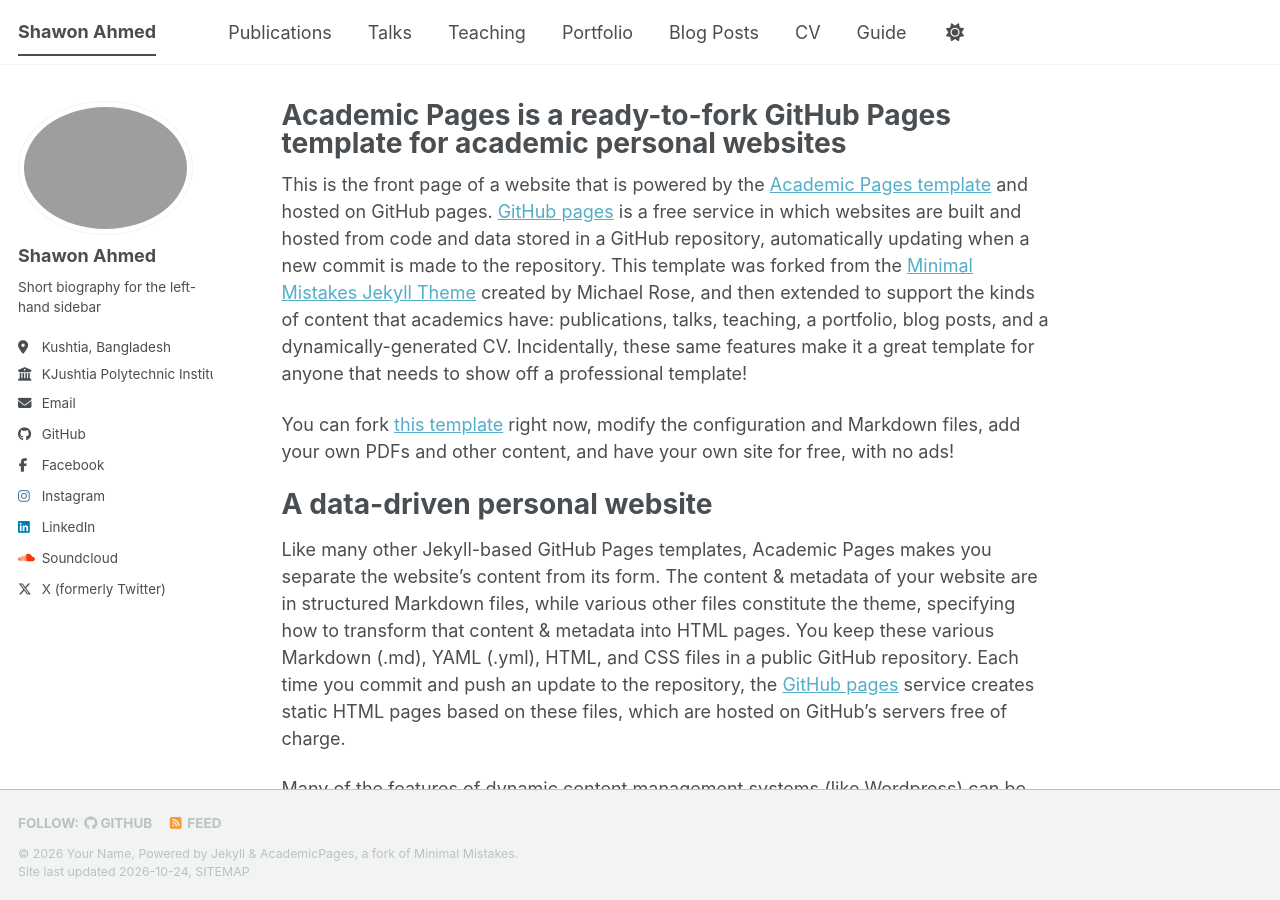
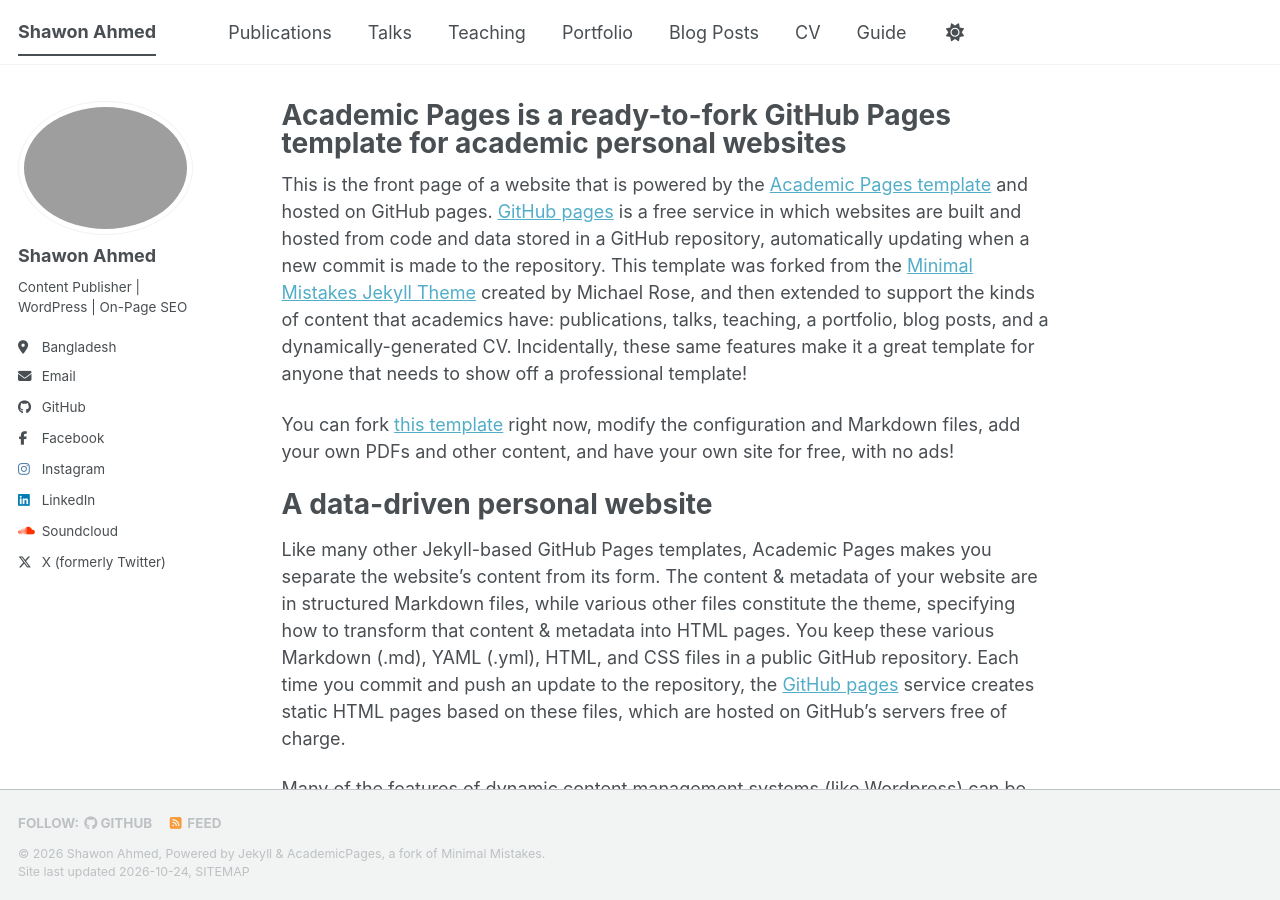
Before and after one commit to shawon123sa/shawon123sa.github.io, a Jekyll site: the page built from _pages/about.md, in a window 1280 px wide and 900 px high. Built offline with Jekyll 4.4.1, drawn with Linux system fonts in a browser that asks for light colours; a style sheet for code colours, icons or effects is not loaded; part of the change alters nothing that is shown.

Commit message:
Revise personal details in _config.yml
Updated personal information and social media links in the configuration file.

```diff
--- a/_config.yml
+++ b/_config.yml
@@ -6,81 +6,78 @@
 # `jekyll serve -l -H localhost`. If you change this file, please restart the
 # server process.
 
+
 # Basic Site Settings
 locale                   : "en-US"
-site_theme               : "default" # The available themes options are "default", "air", "sunrise", "mint", "dirt" and "contrast"
+site_theme               : "default"
 title                    : "Shawon Ahmed"
 title_separator          : "-"
-name                     : &name "Your Name"
-description              : &description "Your Name's academic portfolio"   # Update this with a general description of your site, this is the default if not overridden by a page
-url                      : https://academicpages.github.io # The base hostname & protocol for your site e.g. "https://[your GitHub username].github.io",
-                                                           # or if you already have some other page hosted on Github then use "https://[your GitHub username].github.io/[Your Repo Name]"
-baseurl                  : "" # the subpath of your site, e.g. "/blog"
-repository               : "academicpages/academicpages.github.io"
+name                     : &name "Shawon Ahmed"
+description              : &description "Shawon Ahmed's professional portfolio showcasing content publishing, WordPress, SEO experience and education."
+url                      : "https://shawon123sa.github.io"
+baseurl                  : ""
+repository               : "shawon123sa/shawon123sa.github.io"
 
-# Site Author - The following control what appear as part of the author content on the side bar.
-#               If a field is blank the icon and link will not appear, otherwise it will be shown.
-#               Additional customization can be done by editing /_includes/author-profile.html
+# Site Author
 author:
-  # Biographic information
   avatar           : "IMG_3413.jpeg"
   name             : "Shawon Ahmed"
-  pronouns         : # example: "He/Him"
-  bio              : "Short biography for the left-hand sidebar"
-  location         : "Kushtia, Bangladesh"
-  employer         : "KJushtia Polytechnic Institute"
-  uri              : # URL
+  pronouns         :
+  bio              : "Content Publisher | WordPress | On-Page SEO"
+  location         : "Bangladesh"
+  employer         :
+  uri              :
   email            : "shawon123sa@icloud.com"
 
   # Academic websites
-  academia         : # URL
-  arxiv            : # URL - Update with the correct link to your profile
-  googlescholar    : # URL
-  inspire-hep      : # URL
-  impactstory      : # URL
-  orcid            : # URL
-  semantic         : # URL
-  ssrn             : # URL
-  pubmed           : # URL
-  researchgate     : # URL
-  scopus           : # URL
-  zotero           : # URL
-
+  academia         :
+  arxiv            :
+  googlescholar    :
+  inspire-hep      :
+  impactstory      :
+  orcid            :
+  semantic         :
+  ssrn             :
+  pubmed           :
+  researchgate     :
+  scopus           :
+  zotero           :
 
   # Repositories and software development
-  bitbucket        : # Username - Update with your username on the site
-  codepen          : # Username
-  dribbble         : # Username
+  bitbucket        :
+  codepen          :
+  dribbble         :
   github           : "shawon123sa"
-  kaggle           : # Username
-  stackoverflow    : # User number or user number and name (i.e., use "1" or "1/jeff-atwood")
+  kaggle           :
+  stackoverflow    :
 
   # Social media
-  artstation       : # Username
-  bluesky          : # Replace this with you Bluesky username
+  artstation       :
+  bluesky          :
   facebook         : "shawon123sa"
-  flickr           : # Username
-  foursquare       : # Username
-  goodreads        : # Username
-  google_plus      : # Username
-  keybase          : # Username
+  flickr           :
+  foursquare       :
+  goodreads        :
+  google_plus      :
+  keybase          :
   instagram        : "shawon123sa"
-  lastfm           : # Username
+  lastfm           :
   linkedin         : "shawon123sa"
-  mastodon         : # URL
-  medium           : # URL
-  pinterest        : # Username
+  mastodon         :
+  medium           :
+  pinterest        :
   soundcloud       : "shawon123sa"
-  steam            : # Username
-  telegram         : # URL
-  tumblr           : # Username
+  steam            :
+  telegram         :
+  tumblr           :
   twitter          : "shawon123sa"
-  vine             : # Username
-  weibo            : # Username
-  wikipedia        : # Username
-  xing             : # Username
-  youtube          : # Username
-  zhihu            : # Username
+  vine             :
+  weibo            :
+  wikipedia        :
+  xing             :
+  youtube          :
+  zhihu            :
+
 
 # Publication Category - The following the list of publication categories and their headings
 publication_category:
```
